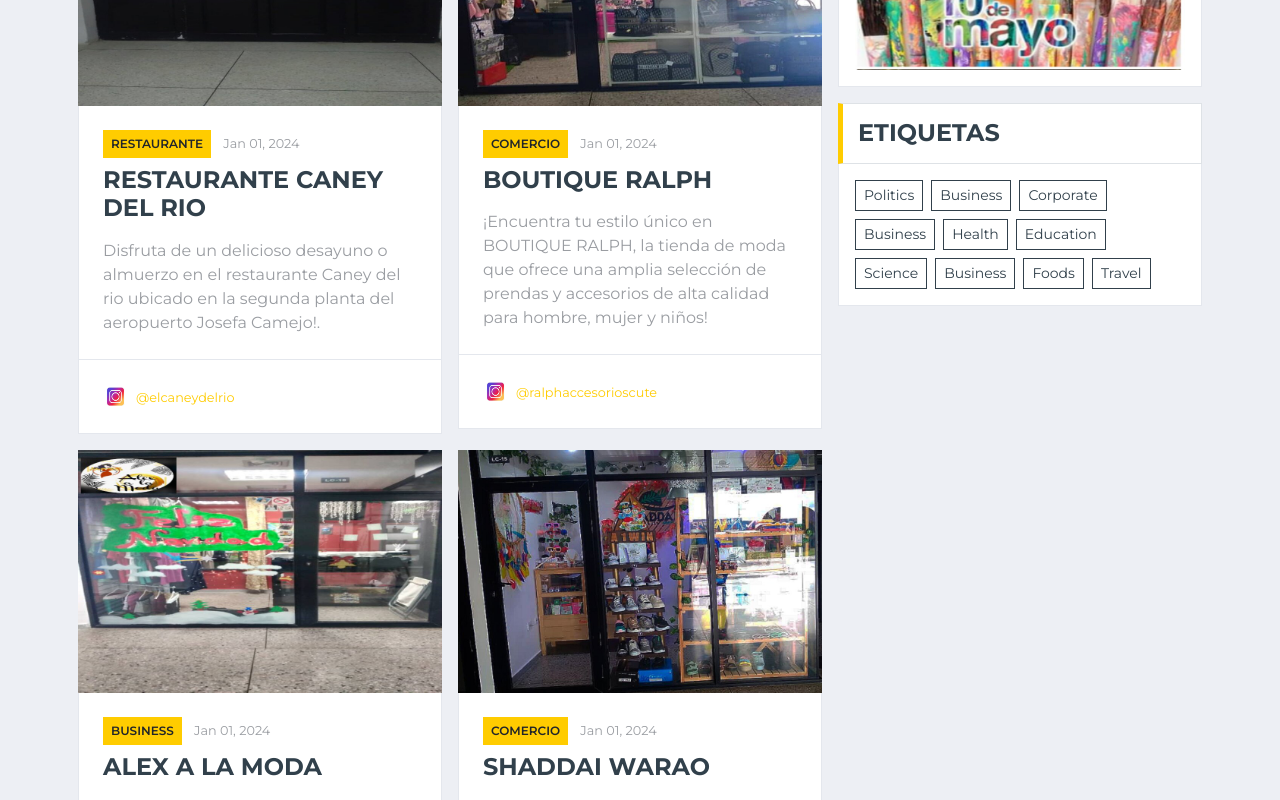
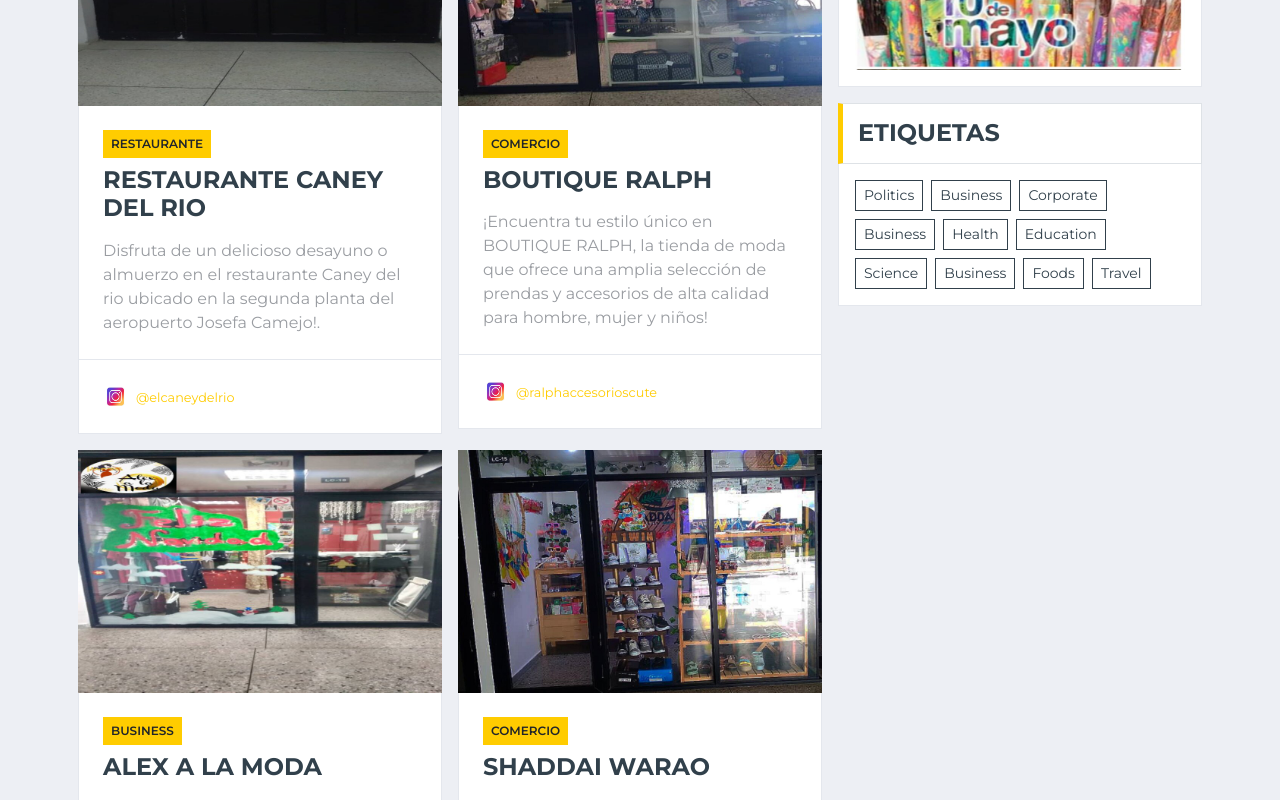
Before and after one commit to angel-moreno404/catalogo_digital_aeropuerto_internacional_JC.github.io, a plain HTML site: page area_comercial.html in a window 1280 px wide. Shown: the part 440-1240 px from the top of the page. Drawn offline with nearby package versions, Linux system fonts and the light colour scheme.

Commit message:
quitar fechas

```diff
--- a/area_comercial.html
+++ b/area_comercial.html
@@ -91,7 +91,7 @@
                                     <div class="mb-2">
                                         <a class="badge badge-primary text-uppercase font-weight-semi-bold p-2 mr-2"
                                             href="">Restaurante</a>
-                                        <a class="text-body" href=""><small>Jan 01, 2024</small></a>
+                                        <a class="text-body" href=""><small></small></a>
                                     </div>
                                     <a class="h4 d-block mb-3 text-secondary text-uppercase font-weight-bold" href="">Restaurante Caney Del Rio</a>
                                     <p class="m-0">Disfruta de un delicioso desayuno o almuerzo en el restaurante Caney del rio ubicado en la segunda planta del aeropuerto Josefa Camejo!.</p>
@@ -116,7 +116,7 @@
                                     <div class="mb-2">
                                         <a class="badge badge-primary text-uppercase font-weight-semi-bold p-2 mr-2"
                                             href="">Comercio</a>
-                                        <a class="text-body" href=""><small>Jan 01, 2024</small></a>
+                                        <a class="text-body" href=""><small></small></a>
                                     </div>
                                     <a class="h4 d-block mb-3 text-secondary text-uppercase font-weight-bold" href="">BOUTIQUE RALPH</a>
                                     <p class="m-0">¡Encuentra tu estilo único en BOUTIQUE RALPH, la tienda de moda que ofrece una amplia selección de prendas y accesorios de alta calidad para hombre, mujer y niños!</p>
@@ -140,7 +140,7 @@
                                     <div class="mb-2">
                                         <a class="badge badge-primary text-uppercase font-weight-semi-bold p-2 mr-2"
                                             href="">Business</a>
-                                        <a class="text-body" href=""><small>Jan 01, 2024</small></a>
+                                        <a class="text-body" href=""><small></small></a>
                                     </div>
                                     <a class="h4 d-block mb-3 text-secondary text-uppercase font-weight-bold" href="">Alex a La Moda      </a>
                                     <p class="m-0">¡Encuentra tu estilo único en Alex a la Moda, la tienda de ropa que ofrece una amplia selección de prendas y accesorios de alta calidad para hombre, mujer y niños!</p>
@@ -164,7 +164,7 @@
                                     <div class="mb-2">
                                         <a class="badge badge-primary text-uppercase font-weight-semi-bold p-2 mr-2"
                                             href="">Comercio</a>
-                                        <a class="text-body" href=""><small>Jan 01, 2024</small></a>
+                                        <a class="text-body" href=""><small></small></a>
                                     </div>
                                     <a class="h4 d-block mb-3 text-secondary text-uppercase font-weight-bold" href="">shaddai warao </a>
                                     <p class="m-0">En Shaddai Warao encontrarás una amplia variedad de artesanías elaboradas a mano
@@ -190,7 +190,7 @@
                                     <div class="mb-2">
                                         <a class="badge badge-primary text-uppercase font-weight-semi-bold p-2 mr-2"
                                             href="">Cafeteria</a>
-                                        <a class="text-body" href=""><small>Jan 01, 2024</small></a>
+                                        <a class="text-body" href=""><small></small></a>
                                     </div>
                                     <a class="h4 d-block mb-3 text-secondary text-uppercase font-weight-bold" href="">Fine Coffee</a>
 
@@ -219,7 +219,7 @@
                                     <div class="mb-2">
                                         <a class="badge badge-primary text-uppercase font-weight-semi-bold p-2 mr-2"
                                             href="">Business</a>
-                                        <a class="text-body" href=""><small>Jan 01, 2024</small></a>
+                                        <a class="text-body" href=""><small></small></a>
                                     </div>
                                     <a class="h4 d-block mb-3 text-secondary text-uppercase font-weight-bold" href="">Café Pradagar</a>
                                     <p class="m-0">Café Pradagar
```
Also changed, not shown: category.html (+1 -1 lines).
